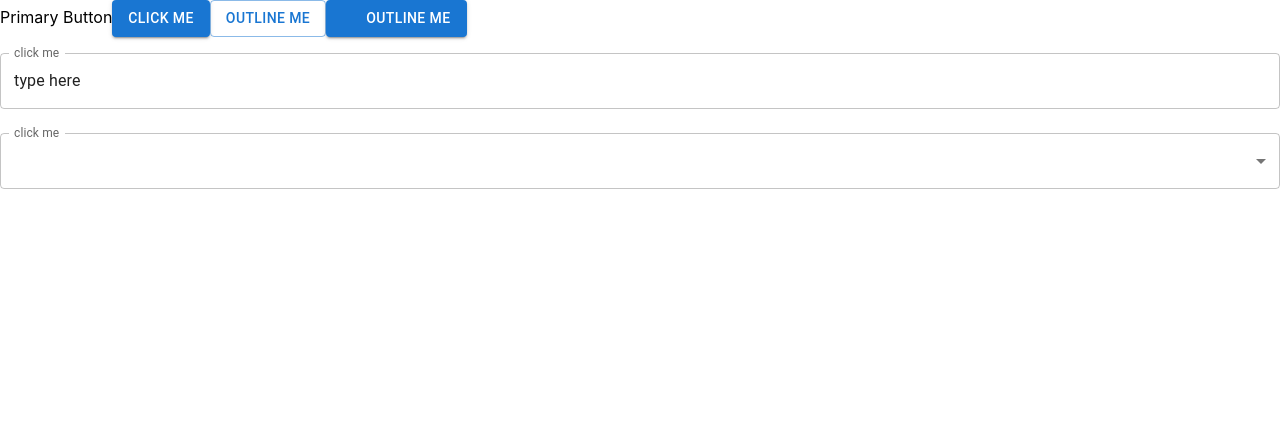
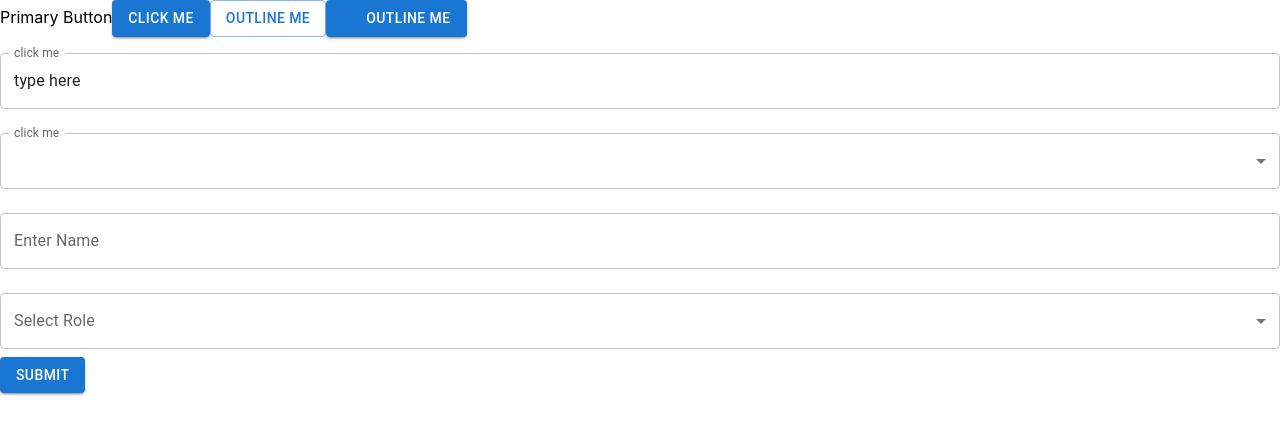
Before and after one commit to Apeksha2212/react-ui-components-playground, a React (Create React App) app: page / in a window 1280 px wide. Shown: the top 434 px of the page. Built offline with nearby package versions, Linux system fonts and the light colour scheme; some icons are missing.

Commit message:
example from
example from

```diff
--- a/src/App.tsx
+++ b/src/App.tsx
@@ -4,6 +4,7 @@ import OutlineButton from './Components/buttons/OutlineButton';
 import IconButtonCustom from './Components/buttons/IconButtonCustom';
 import TextInput from './Components/forms/TextInput';
 import SelectInput from './Components/forms/SelectInput';
+import FormExample from './Components/forms/FormExample';
 
 function App() {
   return (
@@ -13,8 +14,8 @@ function App() {
          <OutlineButton label="Outline Me" onClick={() => alert('Outline Button Clicked!')} />
           <IconButtonCustom label="Outline Me" onClick={() => alert('Outline Button Clicked!')} />
           <TextInput label='click me' value='type here' onChange={()=>alert("cheage")}></TextInput>
-         <SelectInput label='click me' value="type here" options={["value", "test", "sample"]} onChange={(e) => alert(e.target.value)}
-/>
+         <SelectInput label='click me' value="type here" options={["value", "test", "sample"]} onChange={(e) => alert(e.target.value)}/>
+          <FormExample ></FormExample>
 
     </div>
   );
--- /dev/null
+++ b/src/Components/forms/FormExample.tsx
@@ -0,0 +1,34 @@
+import React, { useState } from "react";
+import TextInput from "./TextInput";
+import SelectInput from "./SelectInput";
+import PrimaryButton from "../buttons/PrimaryButton";
+
+
+const FormExample: React.FC = () => {
+  const [name, setName] = useState<string>("");
+  const [role, setRole] = useState<string>("");
+
+  return (
+    <>
+      <TextInput
+        label="Enter Name"
+        value={name}
+        onChange={(e) => setName(e.target.value)}
+      />
+
+      <SelectInput
+        label="Select Role"
+        value={role}
+        onChange={(e) => setRole(e.target.value)}
+        options={["Admin", "Manager", "User"]}
+      />
+
+      <PrimaryButton
+        label="Submit"
+        onClick={() => alert(`Name: ${name}, Role: ${role}`)}
+      />
+    </>
+  );
+};
+
+export default FormExample;
```
